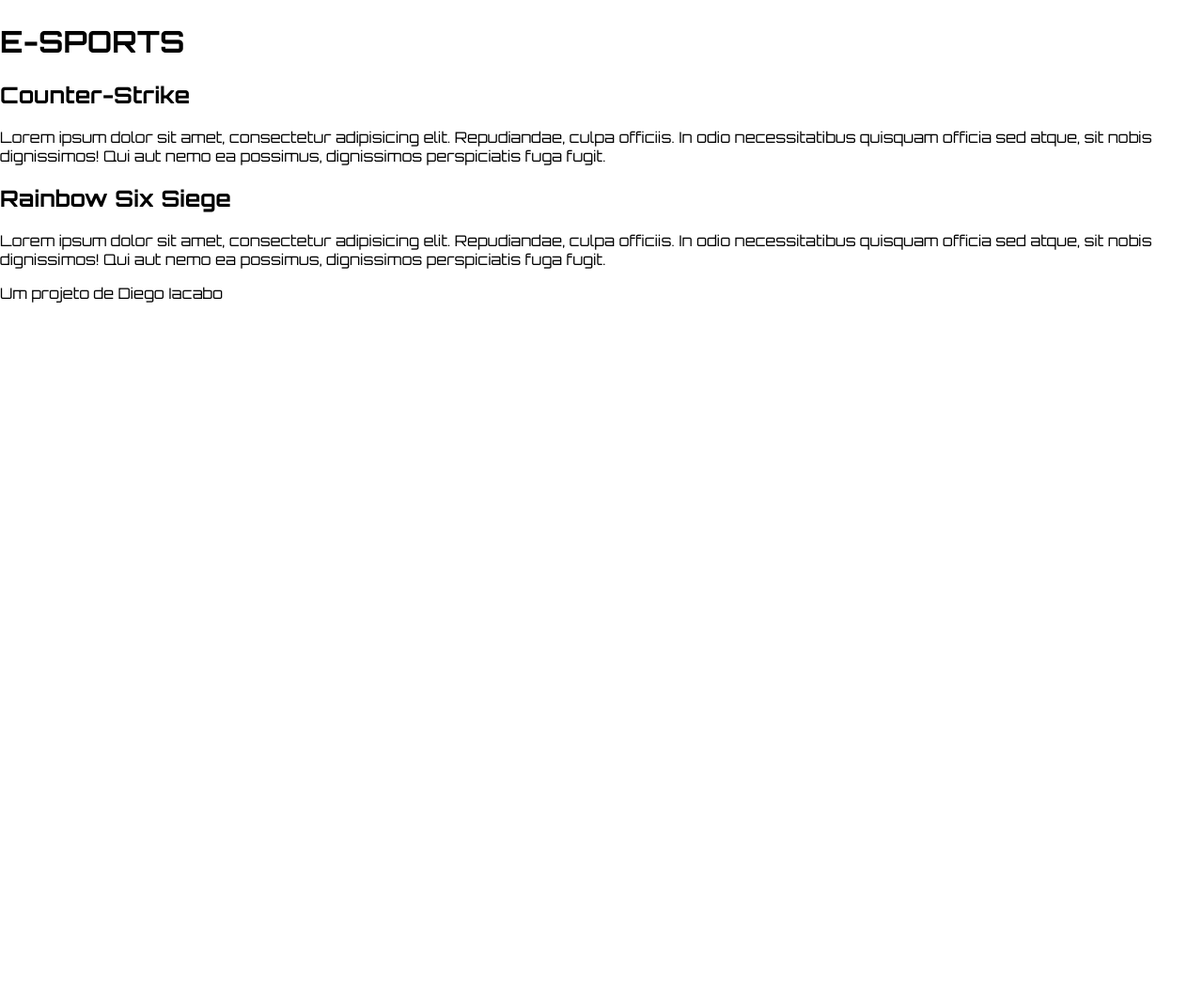
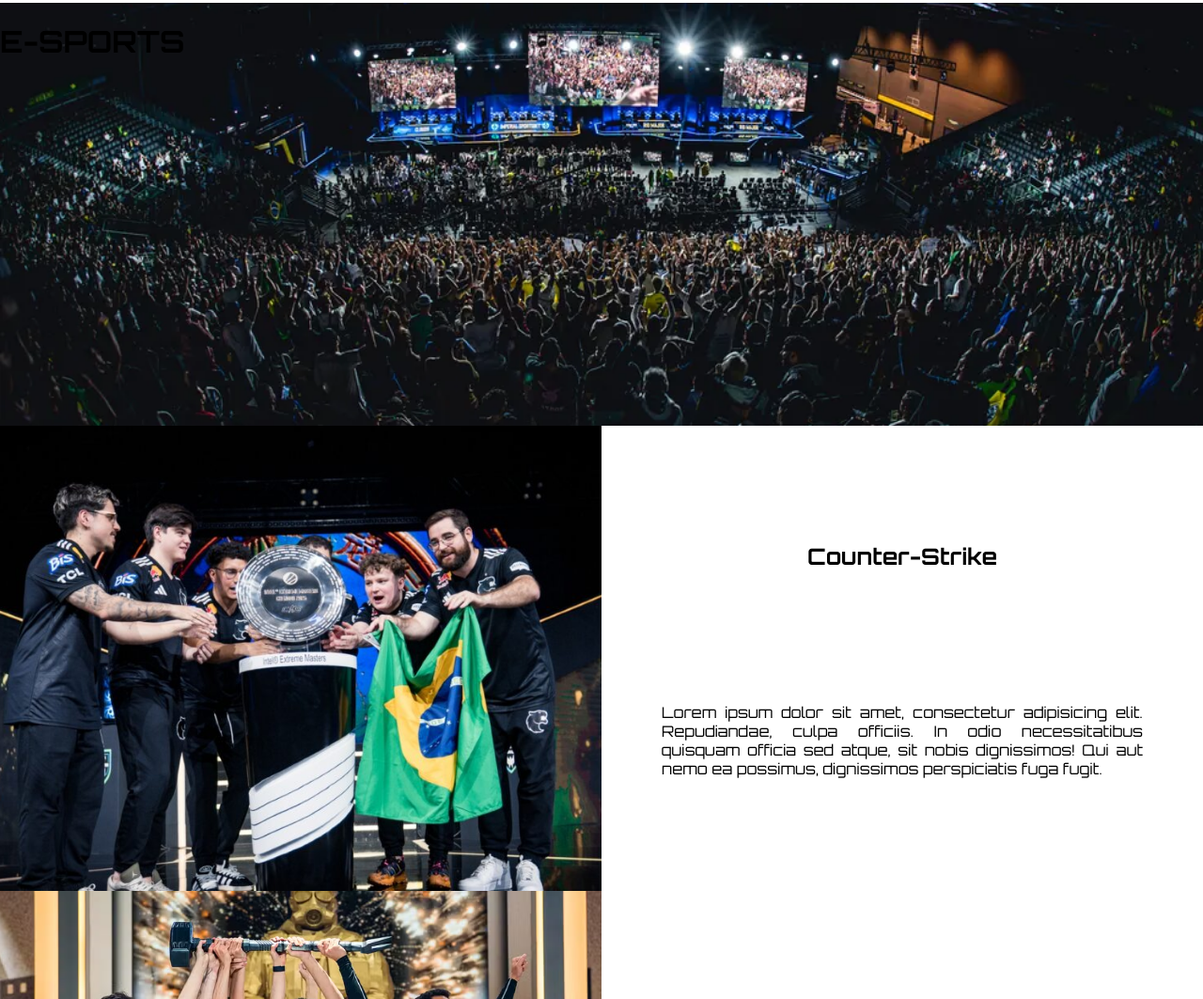
Before and after one commit to DiegoIacabo/1cco_pi_projetoIndividual, a website: page public/home.html in a window 1280 px wide. Shown: the part 1737-2800 px from the top of the page at 94% size. Before the commit the page ends 2099 px from the top, so only its background shows below. Drawn offline with Linux system fonts and the light colour scheme.

Commit message:
Estilização da seção de e-sports da Home

```diff
--- a/public/css/style.css
+++ b/public/css/style.css
@@ -197,6 +197,70 @@
     background-image: url('../assets/imgs/img_celular.avif');
 }
 
+/* E-sports */
+#secao_esports {
+    width: 100%;
+    height: 1500px;
+    display: flex;
+    flex-direction: column;
+}
+
+#banner_esports {
+    background-image: url('../assets/imgs/img_esports.webp');
+    background-position: center;
+    background-size: cover;
+    width: 100%;
+    height: 30%;
+}
+
+#banner_box {
+    width: 100%;
+    height: 100%;
+    backdrop-filter: brightness(0.7) blur(1px);
+    display: flex;
+    justify-content: center;
+    align-items: center;
+}
+
+#banner_box h1 {
+    font-size: 60px;
+    color: white;
+}
+
+.jogos_esports {
+    width: 100%;
+    height: 33%;
+    display: flex;
+}
+
+.img_esports {
+    width: 50%;
+    height: 100%;
+    background-position: center;
+    background-size: cover;
+}
+
+#cs {
+    background-image: url('../assets/imgs/img_cs.jpg');
+}
+
+#r6 {
+    background-image: url('../assets/imgs/img_siege.avif');
+}
+
+.texto_esports {
+    display: flex;
+    flex-direction: column;
+    width: 50%;
+    height: 100%;
+    align-items: center;
+    justify-content: space-evenly;
+}
+
+.texto_esports p {
+    text-align: justify;
+    width: 80%;
+}
 
 /* TELA CADASTRO/LOGIN */
 
@@ -229,7 +293,7 @@
     margin-bottom: 40px;
 }
 
-p {
+.container p {
     margin-bottom: 0;
 }
 
```
Also changed, not shown: public/assets/imgs/img_cs.jpg (added), public/assets/imgs/img_esports.webp (added), public/assets/imgs/img_siege.avif (added).
